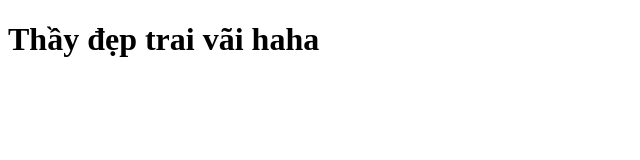
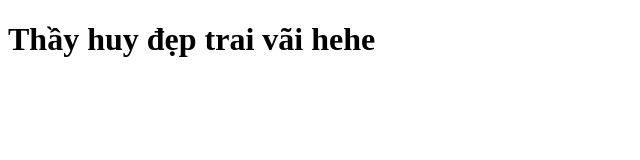
Before and after one commit to Dinhviethd/Poll-App, a website: page src/views/index.html in a window 1280 px wide. Shown: the whole page, without its empty margins (0-640 px from the left). Drawn offline with Linux system fonts and the light colour scheme.

Commit message:
push code

```diff
--- a/src/views/index.html
+++ b/src/views/index.html
@@ -6,6 +6,6 @@
     <title>Document</title>
  </head>
  <body>
-    <h1>Thầy đẹp trai vãi haha  </h1>
+    <h1>Thầy huy đẹp trai vãi hehe  </h1>
  </body>
  </html>
```
